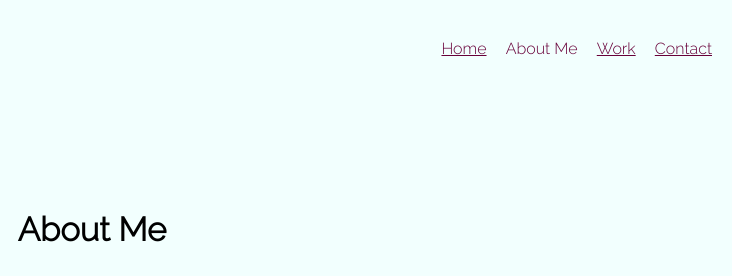
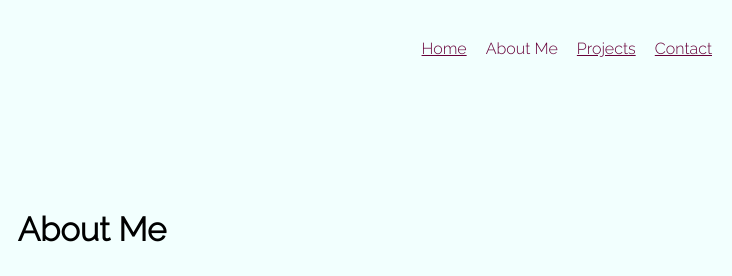
Before and after one commit to mbertis/Portfolio-Website, a plain HTML site: page about.html in a window 1280 px wide. Shown: the top 276 px of the page, 548-1280 px from the left. Drawn offline with Linux system fonts and the light colour scheme; animation ran at ten frames a second.

Commit message:
updated nav title for work on about page

```diff
--- a/about.html
+++ b/about.html
@@ -24,7 +24,7 @@
           <a href="about.html" role="menuitem" class="navigation-list__item navigation-list__item--active">About Me</a>
         </li>
         <li role="presentation">
-          <a href="work.html" role="menuitem" class="navigation-list__item">Work</a>
+          <a href="work.html" role="menuitem" class="navigation-list__item">Projects</a>
         </li>
         <li role="presentation">
           <a href="contact.html" role="menuitem" class="navigation-list__item">Contact</a>
```
Also changed, not shown: contact.html (+1 -1 lines), index.html (+1 -1 lines).
